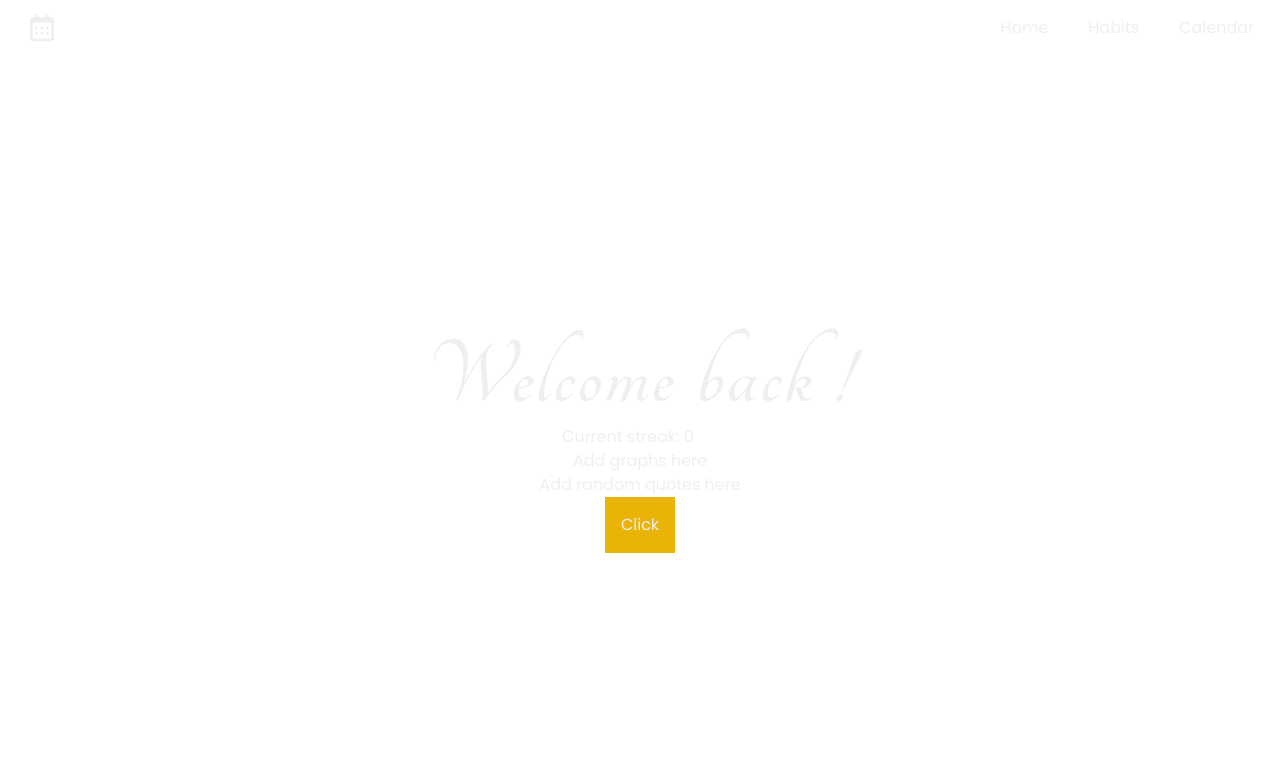
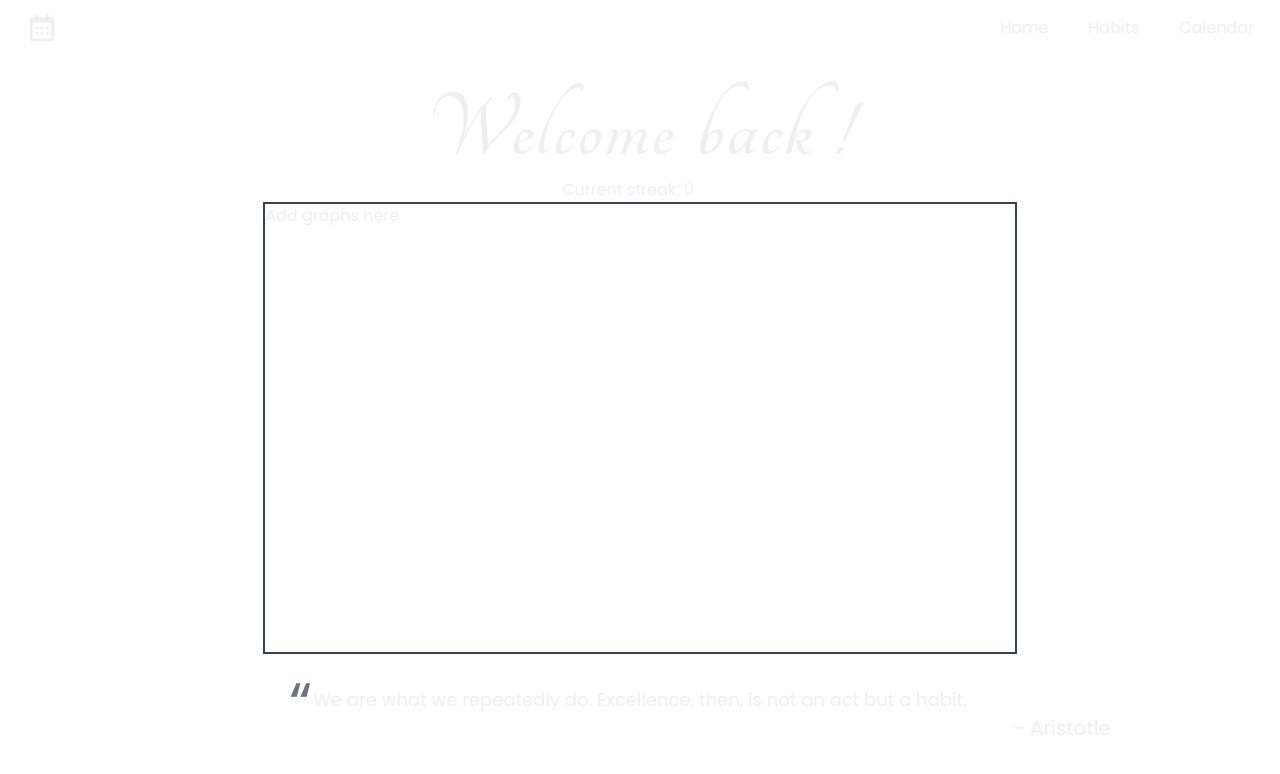
Before and after one commit to infinitee404/habit-tracker, a React (Vite) app: page / in a window 1280 px wide. Shown: the top 774 px of the page. Built offline with nearby package versions, Linux system fonts and the light colour scheme.

Commit message:
Added Random Quotes

```diff
--- a/src/pages/Home.jsx
+++ b/src/pages/Home.jsx
@@ -1,4 +1,6 @@
 import React, { useEffect, useState } from 'react'
+
+import Quotes from '../assets/quotes'
 
 const getStreak = () => {
 	const storedStreak = localStorage.getItem('streakValue')
@@ -7,6 +9,8 @@ const getStreak = () => {
 }
 const Home = () => {
 	const [streak, setStreak] = useState(getStreak())
+	const randomQuote = Math.floor(Math.random() * Quotes.length)
+	console.log(randomQuote)
 	const manageStreak = () => {
 		setStreak((prevCount) => prevCount + 1)
 	}
@@ -15,20 +19,16 @@ const Home = () => {
 	}, [streak])
 	return (
 		<>
-			<div className='h-full flex flex-col justify-center items-center'>
+			<div className='h-full flex flex-col items-center'>
 				<h1 className='font-cursive font-bold text-8xl tracking-wide'>Welcome back !</h1>
 				<p>
 					Current streak: {streak} <span className={streak === 0 ? `opacity-0` : 'opacity-100'}>🔥</span>
 				</p>
-				<p>Add graphs here</p>
-				<p>Add random quotes here</p>
-
-				<button
-					className='bg-yellow-500 p-4'
-					onClick={manageStreak}
-				>
-					Click
-				</button>
+				<p className='border-2 border-gray-700 h-[63%] w-full'>Add graphs here</p>
+				<q class="relative w-fit max-w-[63ch] mt-8 text-justify text-lg before:content-['\201C'] before:absolute before:-left-6 before:-top-3 before:text-6xl before:text-gray-500">
+					{Quotes[randomQuote].quote}
+				</q>
+				<p className='w-full text-xl text-right'>- {Quotes[randomQuote].author}</p>
 			</div>
 		</>
 	)
```
